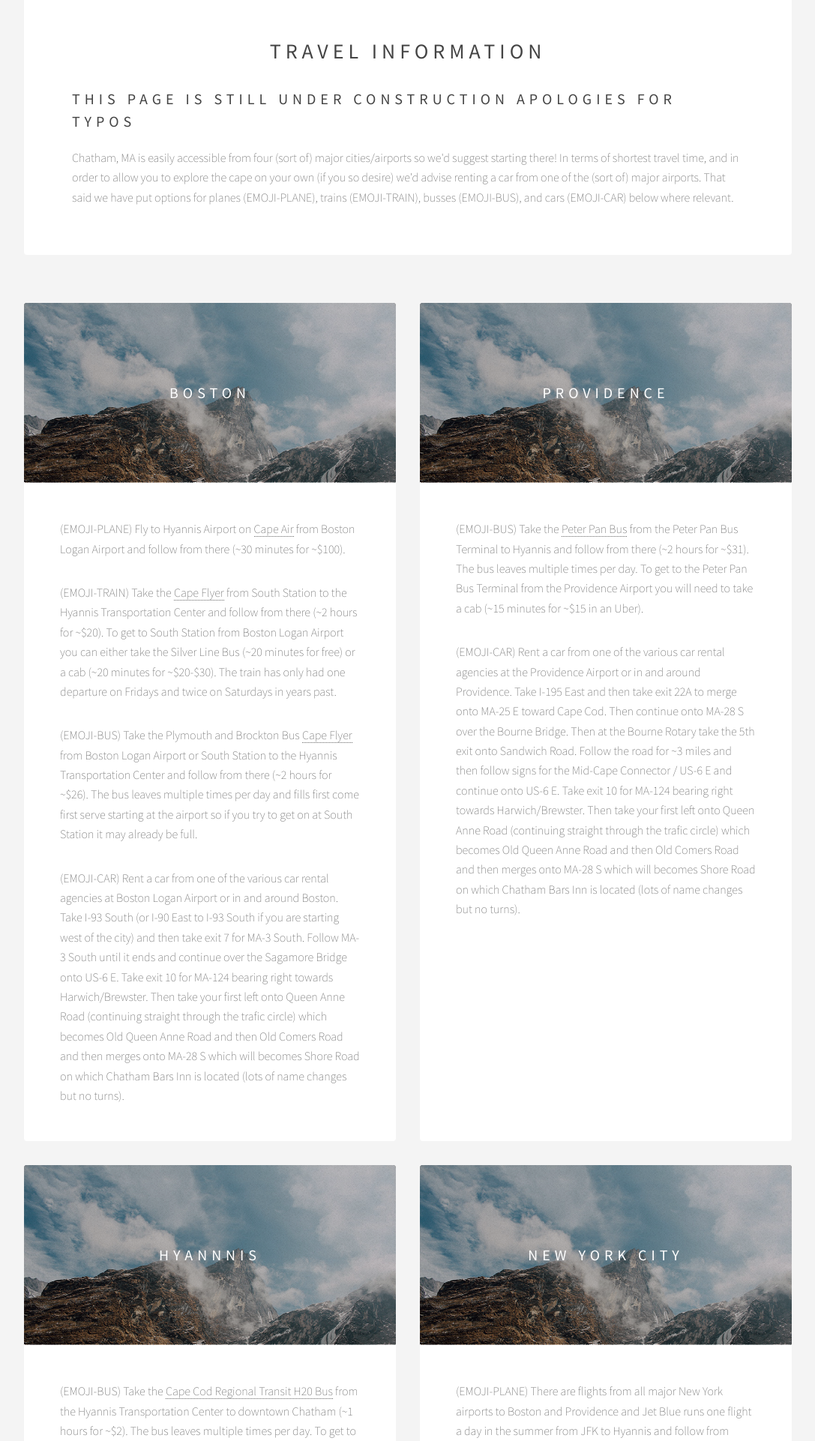
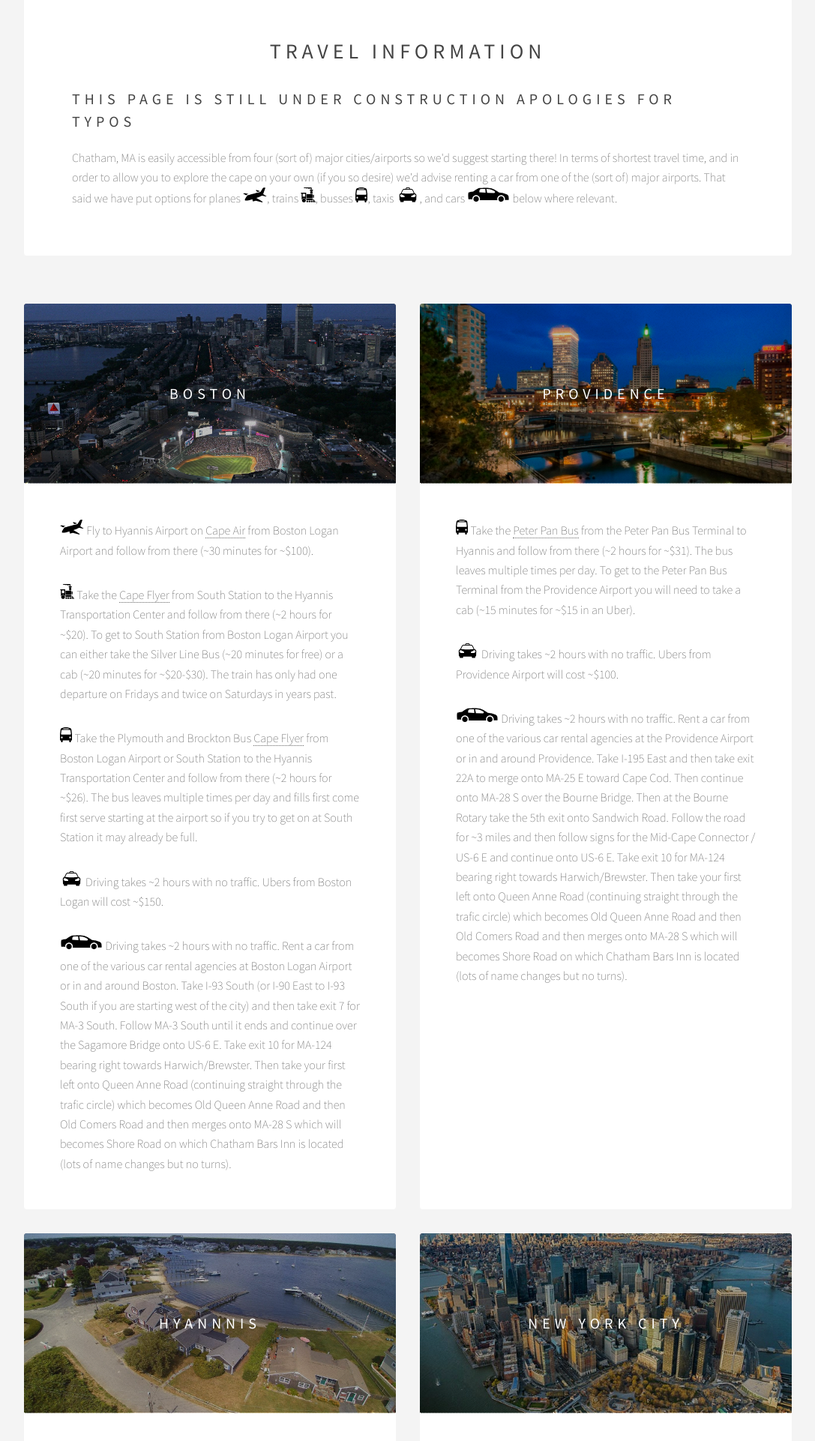
Before and after one commit to plancherb1/brannie_us, a Django app: page /wedding/travel in a window 1280 px wide. Shown: the part 681-2603 px from the top of the page at 75% size, without its empty margins (96-1183 px from the left). Run offline with Django 3.2, Linux system fonts and the light colour scheme.

Commit message:
many updates ready for editing

```diff
--- a/version1/templates/epilogue/travel.html
+++ b/version1/templates/epilogue/travel.html
@@ -32,7 +32,7 @@
 					<h2>Travel Information</h2>
 				</header>
 				<h3> THIS PAGE IS STILL UNDER CONSTRUCTION APOLOGIES FOR TYPOS </h3>
-				<p> Chatham, MA is easily accessible from four (sort of) major cities/airports so we'd suggest starting there! In terms of shortest travel time, and in order to allow you to explore the cape on your own (if you so desire) we'd advise renting a car from one of the (sort of) major airports. That said we have put options for planes (EMOJI-PLANE), trains (EMOJI-TRAIN), busses (EMOJI-BUS), and cars (EMOJI-CAR) below where relevant.</p>
+				<p> Chatham, MA is easily accessible from four (sort of) major cities/airports so we'd suggest starting there! In terms of shortest travel time, and in order to allow you to explore the cape on your own (if you so desire) we'd advise renting a car from one of the (sort of) major airports. That said we have put options for planes <img src="{% static 'images/icons/plane.svg' %}" alt="" height="20" />, trains <img src="{% static 'images/icons/train.svg' %}" alt="" height="20" />, busses <img src="{% static 'images/icons/bus.svg' %}" alt="" height="20" />, taxis <img src="{% static 'images/icons/taxi.svg' %}" alt="" height="20" />, and cars <img src="{% static 'images/icons/car.svg' %}" alt="" height="20" /> below where relevant.</p>
 			</section>
 
 			<!-- Items -->
@@ -40,42 +40,46 @@
 				<!-- Boston -->
 				<article class="item" style="text-align: left">
 					<header>
-						<a href="#"><img src="{% static 'images/pic01.jpg' %}" alt="" /></a>
+						<a href="#" class='disabled'><img src="{% static 'images/boston.jpg' %}" alt="" /></a>
 						<h3>Boston</h3>
 					</header>
-					<p>(EMOJI-PLANE) Fly to Hyannis Airport on <a target="_blank" href="https://www.capeair.com/">Cape Air</a> from Boston Logan Airport and follow from there (~30 minutes for ~$100).</p>
-					<p>(EMOJI-TRAIN) Take the <a target="_blank" href="http://capeflyer.com/#sthash.bbqPTlDN.dpbs">Cape Flyer</a> from South Station to the Hyannis Transportation Center and follow from there (~2 hours for ~$20). To get to South Station from Boston Logan Airport you can either take the Silver Line Bus (~20 minutes for free) or a cab (~20 minutes for ~$20-$30). The train has only had one departure on Fridays and twice on Saturdays in years past.</p>
-					<p>(EMOJI-BUS) Take the Plymouth and Brockton Bus <a target="_blank" href="http://www.p-b.com/schedules.html">Cape Flyer</a> from Boston Logan Airport or South Station to the Hyannis Transportation Center and follow from there (~2 hours for ~$26). The bus leaves multiple times per day and fills first come first serve starting at the airport so if you try to get on at South Station it may already be full.</p>
-					<p>(EMOJI-CAR) Rent a car from one of the various car rental agencies at Boston Logan Airport or in and around Boston. Take I-93 South (or I-90 East to I-93 South if you are starting west of the city) and then take exit 7 for MA-3 South. Follow MA-3 South until it ends and continue over the Sagamore Bridge onto US-6 E. Take exit 10 for MA-124 bearing right towards Harwich/Brewster. Then take your first left onto Queen Anne Road (continuing straight through the trafic circle) which becomes Old Queen Anne Road and then Old Comers Road and then merges onto MA-28 S which will becomes Shore Road on which Chatham Bars Inn is located (lots of name changes but no turns).</p>
+					<p><img src="{% static 'images/icons/plane.svg' %}" alt="" height="20" /> Fly to Hyannis Airport on <a target="_blank" href="https://www.capeair.com/">Cape Air</a> from Boston Logan Airport and follow from there (~30 minutes for ~$100).</p>
+					<p><img src="{% static 'images/icons/train.svg' %}" alt="" height="20" /> Take the <a target="_blank" href="http://capeflyer.com/#sthash.bbqPTlDN.dpbs">Cape Flyer</a> from South Station to the Hyannis Transportation Center and follow from there (~2 hours for ~$20). To get to South Station from Boston Logan Airport you can either take the Silver Line Bus (~20 minutes for free) or a cab (~20 minutes for ~$20-$30). The train has only had one departure on Fridays and twice on Saturdays in years past.</p>
+					<p><img src="{% static 'images/icons/bus.svg' %}" alt="" height="20" /> Take the Plymouth and Brockton Bus <a target="_blank" href="http://www.p-b.com/schedules.html">Cape Flyer</a> from Boston Logan Airport or South Station to the Hyannis Transportation Center and follow from there (~2 hours for ~$26). The bus leaves multiple times per day and fills first come first serve starting at the airport so if you try to get on at South Station it may already be full.</p>
+					<p><img src="{% static 'images/icons/taxi.svg' %}" alt="" height="20" /> Driving takes ~2 hours with no traffic. Ubers from Boston Logan will cost ~$150. </p>
+					<p><img src="{% static 'images/icons/car.svg' %}" alt="" height="20" /> Driving takes ~2 hours with no traffic. Rent a car from one of the various car rental agencies at Boston Logan Airport or in and around Boston. Take I-93 South (or I-90 East to I-93 South if you are starting west of the city) and then take exit 7 for MA-3 South. Follow MA-3 South until it ends and continue over the Sagamore Bridge onto US-6 E. Take exit 10 for MA-124 bearing right towards Harwich/Brewster. Then take your first left onto Queen Anne Road (continuing straight through the trafic circle) which becomes Old Queen Anne Road and then Old Comers Road and then merges onto MA-28 S which will becomes Shore Road on which Chatham Bars Inn is located (lots of name changes but no turns).</p>
 				</article>
 				<!-- Providence -->
 				<article class="item" style="text-align: left">
 					<header>
-						<a href="#"><img src="{% static 'images/pic01.jpg' %}" alt="" /></a>
+						<a href="#" class='disabled'><img src="{% static 'images/providence.jpg' %}" alt="" /></a>
 						<h3>Providence</h3>
 					</header>
-					<p>(EMOJI-BUS) Take the <a target="_blank" href="https://peterpanbus.com/">Peter Pan Bus</a> from the Peter Pan Bus Terminal to Hyannis and follow from there (~2 hours for ~$31). The bus leaves multiple times per day. To get to the Peter Pan Bus Terminal from the Providence Airport you will need to take a cab (~15 minutes for ~$15 in an Uber).</p>
-					<p>(EMOJI-CAR) Rent a car from one of the various car rental agencies at the Providence Airport or in and around Providence. Take I-195 East and then take exit 22A to merge onto MA-25 E toward Cape Cod. Then continue onto MA-28 S over the Bourne Bridge. Then at the Bourne Rotary take the 5th exit onto Sandwich Road. Follow the road for ~3 miles and then follow signs for the Mid-Cape Connector / US-6 E and continue onto US-6 E. Take exit 10 for MA-124 bearing right towards Harwich/Brewster. Then take your first left onto Queen Anne Road (continuing straight through the trafic circle) which becomes Old Queen Anne Road and then Old Comers Road and then merges onto MA-28 S which will becomes Shore Road on which Chatham Bars Inn is located (lots of name changes but no turns).</p>
+					<p><img src="{% static 'images/icons/bus.svg' %}" alt="" height="20" /> Take the <a target="_blank" href="https://peterpanbus.com/">Peter Pan Bus</a> from the Peter Pan Bus Terminal to Hyannis and follow from there (~2 hours for ~$31). The bus leaves multiple times per day. To get to the Peter Pan Bus Terminal from the Providence Airport you will need to take a cab (~15 minutes for ~$15 in an Uber).</p>
+					<p><img src="{% static 'images/icons/taxi.svg' %}" alt="" height="20" /> Driving takes ~2 hours with no traffic. Ubers from Providence Airport will cost ~$100. </p>
+					<p><img src="{% static 'images/icons/car.svg' %}" alt="" height="20" /> Driving takes ~2 hours with no traffic. Rent a car from one of the various car rental agencies at the Providence Airport or in and around Providence. Take I-195 East and then take exit 22A to merge onto MA-25 E toward Cape Cod. Then continue onto MA-28 S over the Bourne Bridge. Then at the Bourne Rotary take the 5th exit onto Sandwich Road. Follow the road for ~3 miles and then follow signs for the Mid-Cape Connector / US-6 E and continue onto US-6 E. Take exit 10 for MA-124 bearing right towards Harwich/Brewster. Then take your first left onto Queen Anne Road (continuing straight through the trafic circle) which becomes Old Queen Anne Road and then Old Comers Road and then merges onto MA-28 S which will becomes Shore Road on which Chatham Bars Inn is located (lots of name changes but no turns).</p>
 				</article>
 				<!-- Hyannis -->
 				<article class="item" style="text-align: left">
 					<header>
-						<a href="#"><img src="{% static 'images/pic01.jpg' %}" alt="" /></a>
+						<a href="#" class='disabled'><img src="{% static 'images/hyannis.jpg' %}" alt="" /></a>
 						<h3>Hyannnis</h3>
 					</header>
-					<p>(EMOJI-BUS) Take the <a target="_blank" href="http://www.capecodtransit.org/h2o-route.htm">Cape Cod Regional Transit H20 Bus</a> from the Hyannis Transportation Center to downtown Chatham (~1 hours for ~$2). The bus leaves multiple times per day. To get to the Hyanis Transportation Center from the Hyannis Airport you will need to take a cab (~5 minutes for ~$10 in an Uber).</p>
-					<p>(EMOJI-CAR) Rent a car from one of the various car rental agencies at the Hyanis Airport. If you arrive at the Hyannis Transportation Center there is one car rental agency there but the majority of the big name brands are at the airport so take a cab to the airport (~5 minutes for ~$10 in an Uber). At the traffic circle near the airport take the fifth exit (if coming from the airport terminal) onto Iyannough Road (MA 28-E) for one mile and then turn left onto Yarmouth Road. Then in ~2 miles take a right onto US-6 E. Take exit 10 for MA-124 bearing right towards Harwich/Brewster. Then take your first left onto Queen Anne Road (continuing straight through the trafic circle) which becomes Old Queen Anne Road and then Old Comers Road and then merges onto MA-28 S which will becomes Shore Road on which Chatham Bars Inn is located (lots of name changes but no turns).</p>
+					<p><img src="{% static 'images/icons/bus.svg' %}" alt="" height="20" /> Take the <a target="_blank" href="http://www.capecodtransit.org/h2o-route.htm">Cape Cod Regional Transit H20 Bus</a> from the Hyannis Transportation Center to downtown Chatham (~1 hours for ~$2). The bus leaves multiple times per day. To get to the Hyanis Transportation Center from the Hyannis Airport you will need to take a cab (~5 minutes for ~$10 in an Uber).</p>
+					<p><img src="{% static 'images/icons/taxi.svg' %}" alt="" height="20" /> Driving takes ~30 minutes with no traffic and there are generally quite a few Ubers and cabs at both the airport and the transportation center. Ubers will cost ~$50. </p>
+					<p><img src="{% static 'images/icons/car.svg' %}" alt="" height="20" /> Rent a car from one of the various car rental agencies at the Hyanis Airport. If you arrive at the Hyannis Transportation Center there is one car rental agency there but the majority of the big name brands are at the airport so take a cab to the airport (~5 minutes for ~$10 in an Uber). At the traffic circle near the airport take the fifth exit (if coming from the airport terminal) onto Iyannough Road (MA 28-E) for one mile and then turn left onto Yarmouth Road. Then in ~2 miles take a right onto US-6 E. Take exit 10 for MA-124 bearing right towards Harwich/Brewster. Then take your first left onto Queen Anne Road (continuing straight through the trafic circle) which becomes Old Queen Anne Road and then Old Comers Road and then merges onto MA-28 S which will becomes Shore Road on which Chatham Bars Inn is located (lots of name changes but no turns).</p>
 				</article>
 				<!-- New York City -->
 				<article class="item" style="text-align: left">
 					<header>
-						<a href="#"><img src="{% static 'images/pic01.jpg' %}" alt="" /></a>
+						<a href="#" class='disabled'><img src="{% static 'images/nyc.jpg' %}" alt="" /></a>
 						<h3>New York City</h3>
 					</header>
-					<p>(EMOJI-PLANE) There are flights from all major New York airports to Boston and Providence and Jet Blue runs one flight a day in the summer from JFK to Hyannis and follow from there (~1 hour and book early for cheaper rates).</p>
-					<p>(EMOJI-TRAIN) Take the <a target="_blank" href="https://www.amtrak.com/home">Amtrak</a> from New York Penn Station or Newark Airport to Providence or Boston and follow from there (~3-4 hours and book early for cheaper rates). To get to Penn Station from JFK or LaGuardia Airports you can take a cab (~30 minutes with no traffic for ~$65) or from JFK you can take the airtrain to the E-Train (~1 hour for ~$7).</p>
-					<p>(EMOJI-BUS) Take the <a target="_blank" href="https://peterpanbus.com/">Peter Pan Bus</a> to Hyanis from the Port Authority Bus Terminal and follow from there (~6 hours for ~$63) or take <a target="_blank" href="https://www.megabus.com/">MegaBus</a>, <a target="_blank" href="https://www.boltbus.com/">BoltBus</a>, or others from the Port Authority Bus Terminal to Boston and follow from there (~5 hours for ~$10-$50). The Port Authority Bus Terminal is attached to Penn Station (although it is a bit of a walk). See the train section above for information from JFK and LaGuardia Airports and from Newark Airport you can take New Jersey Transit to Penn Station (~25 minutes for ~$15).</p>
-					<p>(EMOJI-CAR) Rent a car from one of the various car rental agencies at the various airports or in and around the city. Then take the following steps to get onto I-95 N in the Bronx and then follow below:
+					<p><img src="{% static 'images/icons/plane.svg' %}" alt="" height="20" /> There are flights from all major New York airports to Boston and Providence and Jet Blue runs one flight a day in the summer from JFK to Hyannis and follow from there (~1 hour and book early for cheaper rates).</p>
+					<p><img src="{% static 'images/icons/train.svg' %}" alt="" height="20" /> Take the <a target="_blank" href="https://www.amtrak.com/home">Amtrak</a> from New York Penn Station or Newark Airport to Providence or Boston and follow from there (~3-4 hours and book early for cheaper rates). To get to Penn Station from JFK or LaGuardia Airports you can take a cab (~30 minutes with no traffic for ~$65) or from JFK you can take the airtrain to the E-Train (~1 hour for ~$7).</p>
+					<p><img src="{% static 'images/icons/bus.svg' %}" alt="" height="20" /> Take the <a target="_blank" href="https://peterpanbus.com/">Peter Pan Bus</a> to Hyanis from the Port Authority Bus Terminal and follow from there (~6 hours for ~$63) or take <a target="_blank" href="https://www.megabus.com/">MegaBus</a>, <a target="_blank" href="https://www.boltbus.com/">BoltBus</a>, or others from the Port Authority Bus Terminal to Boston and follow from there (~5 hours for ~$10-$50). The Port Authority Bus Terminal is attached to Penn Station (although it is a bit of a walk). See the train section above for information from JFK and LaGuardia Airports and from Newark Airport you can take New Jersey Transit to Penn Station (~25 minutes for ~$15).</p>
+					<p><img src="{% static 'images/icons/taxi.svg' %}" alt="" height="20" /> Driving takes ~4-5 hours and just for fun we priced out the Uber which would cost ~$500. </p>
+					<p><img src="{% static 'images/icons/car.svg' %}" alt="" height="20" /> Driving takes ~4-5 hours. Rent a car from one of the various car rental agencies at the various airports or in and around the city. Then take the following steps to get onto I-95 N in the Bronx and then follow below:
 						<ul>
 							<li>From LaGuardia (~4.25 hours without traffic): Take the Grand Central Parkway east and take exit 9E for the Whitestone Expressway / I-678. Take the I-678 N over the Whitestone Bridge and continue onto the Hutchinson River Parkway N. Then take exit 6 for I-95 N toward New Haven.</li>
 							<li>From JFK (~4.5 hours without traffic): Take I-678N and continue on it over the Whitestone Bridge and then continue onto the Hutchinson River Parkway N. Then take exit 6 for I-95 N toward New Haven.</li>
@@ -121,6 +125,7 @@
 					<li><a href="https://www.instagram.com/explore/tags/LegallyBrannie/?hl=en" class="icon fa-instagram"><span class="label">Instagram</span></a></li>
 				</ul>
 				<p class="copyright">&copy; <a href="https://templated.co">TEMPLATED</a></p>
+				<p class="copyright">Icons &copy; <a href="https://www.thenounproject.com">The Noun Project</a></p>
 			</footer>
 
 		</div>
```
Also changed, not shown: version1/templates/epilogue/saturday.html (+6 -6 lines), version1/static/images/beer.png (added), version1/static/images/boston.jpg (added), version1/static/images/choose.jpg (added), version1/static/images/hyannis.jpg (added), version1/static/images/icons/bus.svg (added), version1/static/images/icons/car.svg (added), version1/static/images/icons/noun_597331_cc.svg (added), version1/static/images/icons/noun_713262_cc.svg (added), version1/static/images/icons/noun_81514_cc.svg (added), version1/static/images/icons/noun_car.svg (added), version1/static/images/icons/plane.svg (added), version1/static/images/icons/taxi.svg (added), version1/static/images/icons/train.svg (added), 5 more files.
